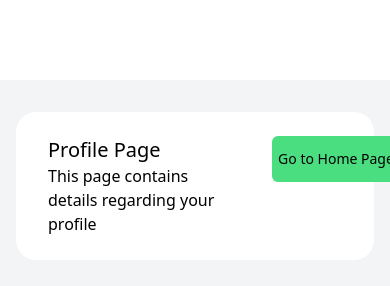
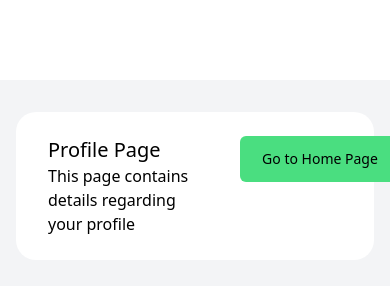
Before and after one commit to mhariskh/markaz-react-task, a React (Vite) app: page /dashboard/profile in a window 390 px wide. Shown: the top 286 px of the page. Built offline with nearby package versions, Linux system fonts and the light colour scheme; sample sign-in values are in the browser's storage.

Commit message:
fixed button responsiveness

```diff
--- a/src/components/HeaderCard/index.jsx
+++ b/src/components/HeaderCard/index.jsx
@@ -11,11 +11,11 @@ export const HeaderCard = ({
     <div className="h-full w-full rounded-[20px] bg-white">
       <div className="flex h-full flex-col  justify-between backdrop:">
         <div className="w-full border-b  py-6 px-8 last-of-type:border-b-0 lg:px-14 grid grid-cols-12  gap-8">
-          <div className="col-span-7">
+          <div className="col-span-6">
             <h4 className="text-xl"> {title}</h4>
             <p className="font-light">{description}</p>
           </div>
-          <div className="col-span-5 ">
+          <div className="col-span-6 ">
             <button
               className="w-full border border-transparent text-sm font-medium  py-3 text-grey-700 bg-green-400 transition ease-in hover:bg-green-500 rounded-md "
               onClick={(e) => {
```
